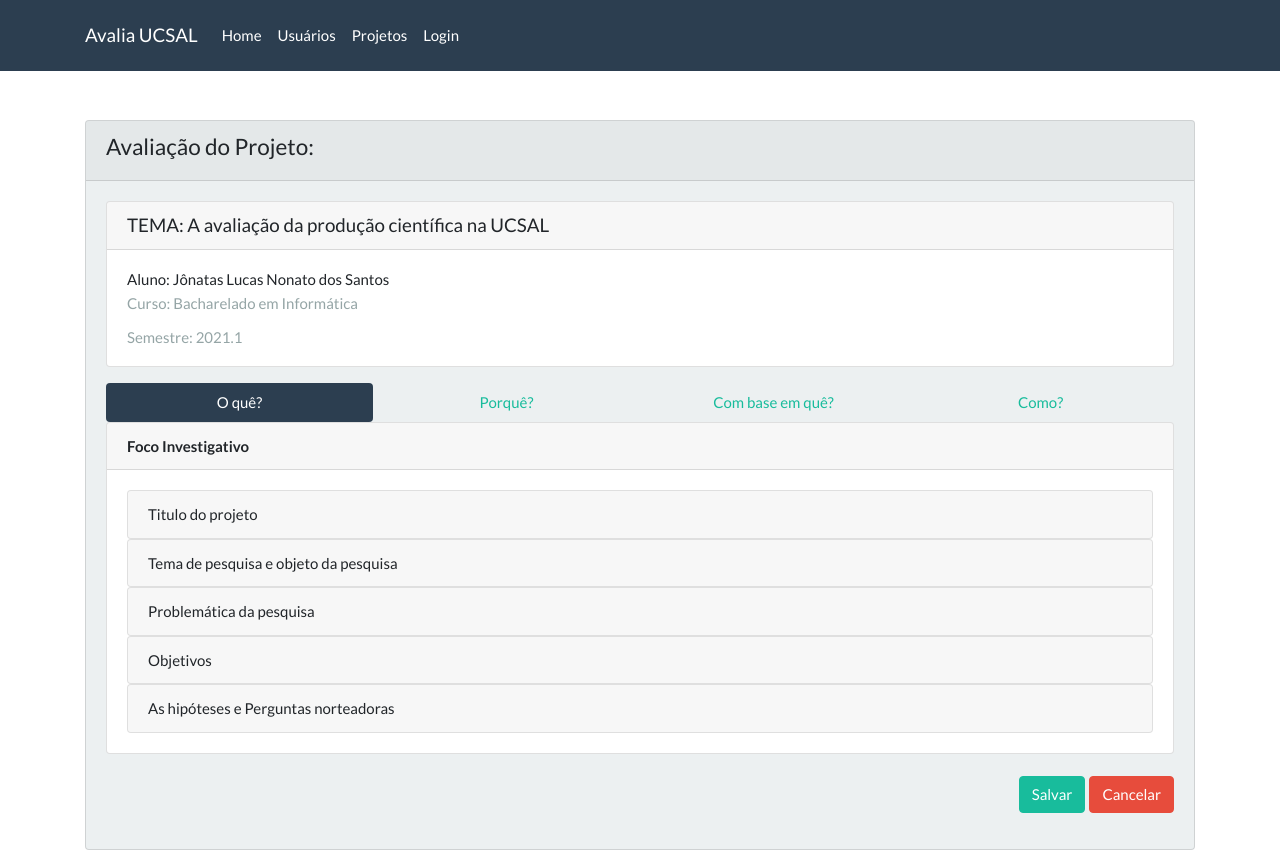
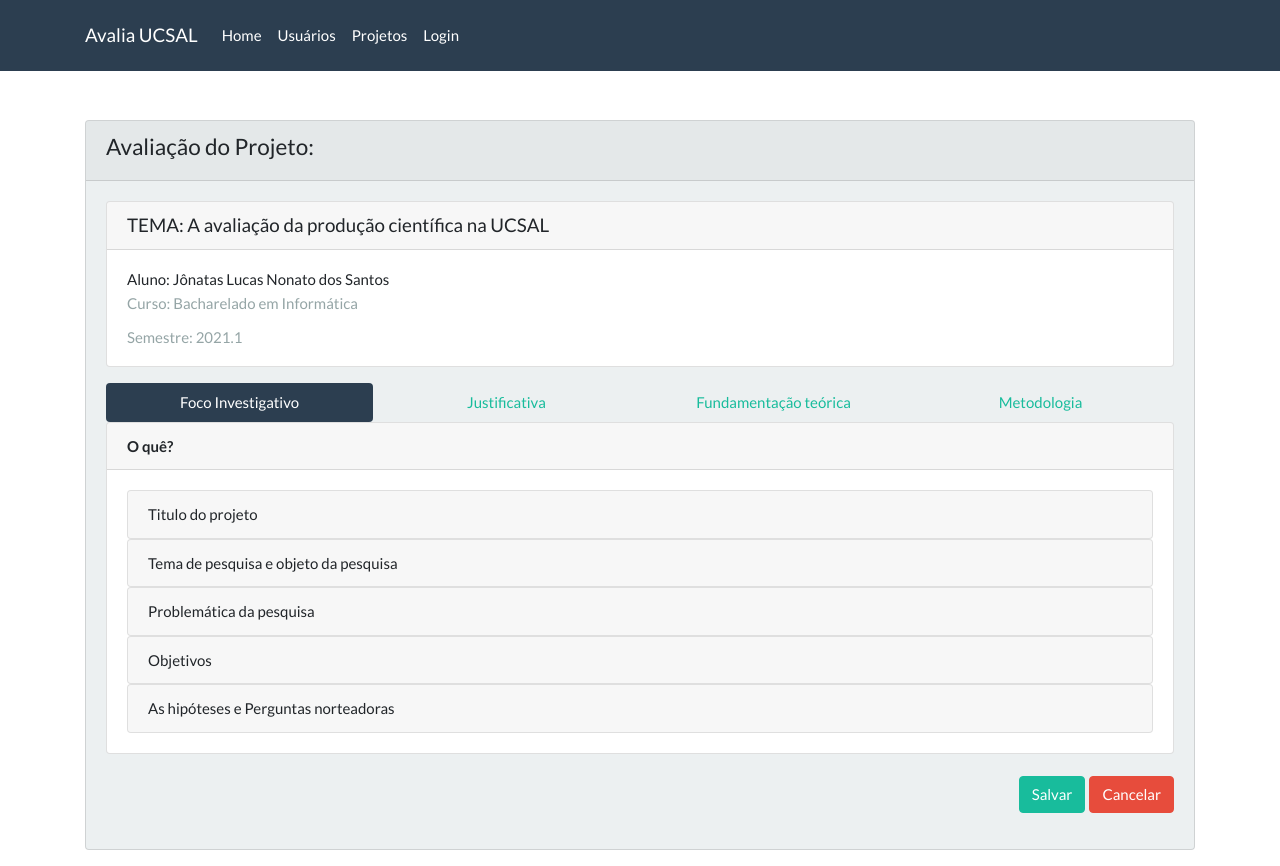
Before and after one commit to JonatasLNS/avalia-projeto-app, a React (Create React App) app: page /#/formulario-avaliacao in a window 1280 px wide. Built offline with nearby package versions, Linux system fonts and the light colour scheme.

Commit message:
Conclusão do Layout do Formulário de avaliação

```diff
--- a/src/components/cardAvaliacaoDimensoes.js
+++ b/src/components/cardAvaliacaoDimensoes.js
@@ -17,7 +17,7 @@ function CardAvaliacaoDimensoes(props){
                     <div className="row">
                         <div className="container">
                             <Card>
-                                <div className="card-header"><b>{dimensao.descricao}</b></div>
+                                <div className="card-header"><b>{dimensao.subdescricao}</b></div>
                                 <div className="card-body">
                                     <CardSubdimensoes listaSubdimensoes={dimensao.subdimensao}></CardSubdimensoes>
                                 </div>
--- a/src/components/navbar.js
+++ b/src/components/navbar.js
@@ -20,7 +20,7 @@ function Navbar(){
                 <ul className="navbar-nav">
                     <NavbarItem href="#/home" label="Home" />
                     <NavbarItem href="#/cadastro-usuarios" label="Usuários" />
-                    <NavbarItem href="#/" label="Projetos" />
+                    <NavbarItem href="#/cadastro-projetos" label="Projetos" />
                     <NavbarItem href="#/login" label="Login" />
                 </ul>
             </div>
--- a/src/views/formularioAvaliacao.js
+++ b/src/views/formularioAvaliacao.js
@@ -165,6 +165,10 @@ class FormularioAvaliacao extends React.Component{
         this.setState({ tabSelecionada: idTab})
     }
 
+    cancelar = () => {
+        this.props.history.push('/home')
+    }
+
     render(){
 
         return(
@@ -192,21 +196,21 @@ class FormularioAvaliacao extends React.Component{
                                 <div className="container">
                                     <Nav justify variant="pills" defaultActiveKey="link-1">
                                         <Nav.Item >
-                                            <Nav.Link eventKey="link-1" onSelect={() => this.handleClick("link-1")}>O quê?</Nav.Link>
+                                            <Nav.Link eventKey="link-1" onSelect={() => this.handleClick("link-1")}>Foco Investigativo</Nav.Link>
                                         </Nav.Item>
                                         <Nav.Item>
-                                            <Nav.Link eventKey="link-2" onSelect={() => this.handleClick("link-2")}>Porquê?</Nav.Link>
+                                            <Nav.Link eventKey="link-2" onSelect={() => this.handleClick("link-2")}>Justificativa</Nav.Link>
                                         </Nav.Item>
                                         <Nav.Item>
-                                            <Nav.Link eventKey="link-3" onSelect={() => this.handleClick("link-3")}>Com base em quê?</Nav.Link>
+                                            <Nav.Link eventKey="link-3" onSelect={() => this.handleClick("link-3")}>Fundamentação teórica</Nav.Link>
                                         </Nav.Item>
                                         <Nav.Item>
-                                            <Nav.Link eventKey="link-4" onSelect={() => this.handleClick("link-4")}>Como?</Nav.Link>
+                                            <Nav.Link eventKey="link-4" onSelect={() => this.handleClick("link-4")}>Metodologia</Nav.Link>
                                         </Nav.Item>
                                     </Nav>
                                 </div>
                             </div>
-                            <tabItem listaDimensoes={this.state.listaDimensoes}></tabItem>
+                            {/*<tabItem listaDimensoes={this.state.listaDimensoes}></tabItem>*/}
                            <CardAvaliacaoDimensao listaDimensoes={this.state.listaDimensoes} tabSelecionada={this.state.tabSelecionada}></CardAvaliacaoDimensao>
 
                         {/* BOTÕES */}
@@ -214,7 +218,7 @@ class FormularioAvaliacao extends React.Component{
                             <div className='form-group'>
                                 <div className="col-md-12 ms-auto">
                                         <button  type="button" className="btn btn-success mr-1">Salvar</button>
-                                        <button  type="button" className="btn btn-danger">Cancelar</button>
+                                        <button  type="button" className="btn btn-danger" onClick={this.cancelar}>Cancelar</button>
                                 </div>
                             </div>
                         </div>
```
